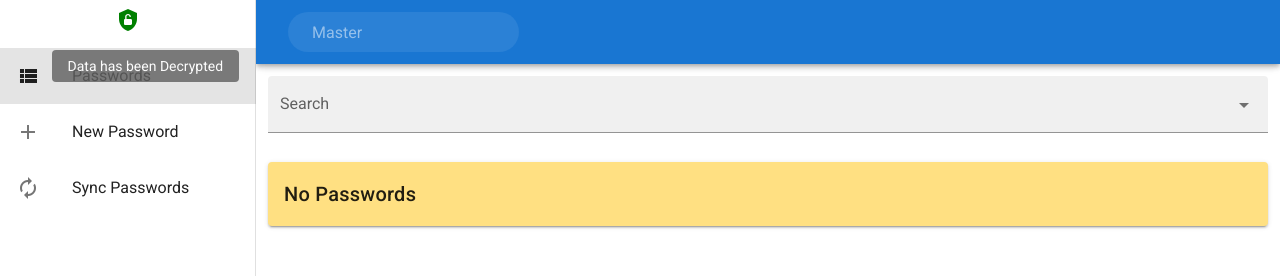
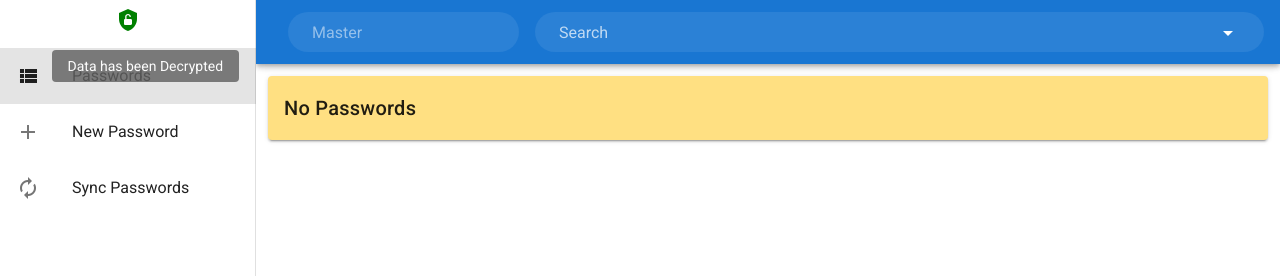
Before and after one commit to IasonArgyrakis/web-pass, a Vue app: page /#/ in a window 1280 px wide. Both pictures are taken after a click on the button "UNLOCK". Shown: the top 276 px of the page. Built offline with nearby package versions, Linux system fonts and the light colour scheme.

Commit message:
moved search to HeaderComponent.vue

```diff
--- a/src/components/HeaderComponent.vue
+++ b/src/components/HeaderComponent.vue
@@ -9,8 +9,8 @@
       <v-app-bar-nav-icon v-show="isMobile" class="mobileNavicon" @click="onClickNavIcon"/>
 
 
+
         <v-text-field
-          :disabled="getIsDecrypted"
             :type="fieldType"
             hide-details
             placeholder="Master"
@@ -23,8 +23,46 @@
             v-model="masterPassword"
         />
         <v-btn v-show="!getIsDecrypted" @click="decrypt">Unlock</v-btn>
+        <v-autocomplete
+            hide-details
+            single-line
+            filled
+            rounded
+            dense
+            dark
+            class=" my-auto"
+            v-if="getIsDecrypted"
+            :filter="passwordFilter"
+            :items="getPasswordList"
+            label="Search">
+          <template
+              slot="item"
+              slot-scope="{ item }"
+          >
+            <v-list-item>
+              <v-list-item-content>
+                <v-list-item-title>{{ item.name }}</v-list-item-title>
+                <v-list-item-subtitle>
+                  <v-container class="password-detail"
+                               v-show="isNotKey(['uid','name'],keyName)"
+                               v-for="(keyValue,keyName) in item" :key="keyName">
+                    <v-row no-gutters>
+                      <p class="col-3  pt-2 ma-0 px-0  text-end text--secondary text-capitalize">{{ keyName }}</p>
+                      <p :class=" ['col-7 sensitive  pt-2 ma-0 px-0 ml-1 mr-auto',{'blured-text':isNotKey(['email','url'],keyName)}]">
+                        {{ keyValue }}
+                      </p>
+                      <v-icon class="ml-2" medium
+                              @click="toClipboard(keyValue)">
+                        mdi-content-copy
+                      </v-icon>
+                    </v-row>
+                  </v-container>
+                </v-list-item-subtitle>
+              </v-list-item-content>
+            </v-list-item>
+          </template>
+        </v-autocomplete>
 
-      <v-spacer></v-spacer>
 
     </v-app-bar>
 
@@ -43,7 +81,8 @@
             <div v-bind="attrs"
                  v-on="on" class="d-flex align-center justify-center pa-2 mx-auto">
               <svg style="width:24px;height:24px" viewBox="0 0 24 24">
-                <path fill="green" d="M12 1L3 5V11C3 16.5 6.8 21.7 12 23C17.2 21.7 21 16.5 21 11V5L12 1M16 15.8C16 16.4 15.4 17 14.7 17H9.2C8.6 17 8 16.4 8 15.7V12.2C8 11.6 8.6 11 9.2 11V8.5C9.2 7.1 10.6 6 12 6S14.8 7.1 14.8 8.5V9H13.5V8.5C13.5 7.7 12.8 7.2 12 7.2S10.5 7.7 10.5 8.5V11H14.8C15.4 11 16 11.6 16 12.3V15.8Z" />
+                <path fill="green"
+                      d="M12 1L3 5V11C3 16.5 6.8 21.7 12 23C17.2 21.7 21 16.5 21 11V5L12 1M16 15.8C16 16.4 15.4 17 14.7 17H9.2C8.6 17 8 16.4 8 15.7V12.2C8 11.6 8.6 11 9.2 11V8.5C9.2 7.1 10.6 6 12 6S14.8 7.1 14.8 8.5V9H13.5V8.5C13.5 7.7 12.8 7.2 12 7.2S10.5 7.7 10.5 8.5V11H14.8C15.4 11 16 11.6 16 12.3V15.8Z"/>
               </svg>
             </div>
           </template>
@@ -51,13 +90,13 @@
         </v-tooltip>
 
 
-
         <v-tooltip v-if="security==='encrypted'" bottom>
           <template v-slot:activator="{ on, attrs }">
             <div v-bind="attrs"
                  v-on="on" class="d-flex align-center justify-center pa-2 mx-auto">
               <svg style="width:24px;height:24px" viewBox="0 0 24 24">
-                <path fill="red" d="M12,1L3,5V11C3,16.55 6.84,21.74 12,23C17.16,21.74 21,16.55 21,11V5L12,1M12,7C13.4,7 14.8,8.1 14.8,9.5V11C15.4,11 16,11.6 16,12.3V15.8C16,16.4 15.4,17 14.7,17H9.2C8.6,17 8,16.4 8,15.7V12.2C8,11.6 8.6,11 9.2,11V9.5C9.2,8.1 10.6,7 12,7M12,8.2C11.2,8.2 10.5,8.7 10.5,9.5V11H13.5V9.5C13.5,8.7 12.8,8.2 12,8.2Z" />
+                <path fill="red"
+                      d="M12,1L3,5V11C3,16.55 6.84,21.74 12,23C17.16,21.74 21,16.55 21,11V5L12,1M12,7C13.4,7 14.8,8.1 14.8,9.5V11C15.4,11 16,11.6 16,12.3V15.8C16,16.4 15.4,17 14.7,17H9.2C8.6,17 8,16.4 8,15.7V12.2C8,11.6 8.6,11 9.2,11V9.5C9.2,8.1 10.6,7 12,7M12,8.2C11.2,8.2 10.5,8.7 10.5,9.5V11H13.5V9.5C13.5,8.7 12.8,8.2 12,8.2Z"/>
               </svg>
             </div>
           </template>
@@ -174,6 +213,18 @@ export default {
     ...mapGetters({
       getDeviceTypeIsMobile: "getDeviceTypeIsMobile",
     }),
+    isNotKey(UnwantedKey, comparedValue) {
+      if (Array.isArray(UnwantedKey)) {
+        let toBool = UnwantedKey.map(item =>
+            item === comparedValue
+        )
+        return !toBool.includes(true)
+      } else
+        return UnwantedKey !== comparedValue;
+    },
+    toClipboard(value) {
+      navigator.clipboard.writeText(value);
+    },
     onClickNavIcon() {
       console.log("nav.ico")
       this.isDrawerActive = true
@@ -182,13 +233,22 @@ export default {
       this.setMasterPassword(this.masterPassword)
       this.decryptStorage()
     },
+    passwordFilter(item, queryText) {
+      const keys = Object.keys(item).map(key => key.toLowerCase());
+      const values = Object.values(item).map(value => value.toString().toLowerCase());
+      const searchText = queryText.toLowerCase();
+      return (keys.findIndex(item => item.indexOf(searchText) > -1) > -1) ||
+          (values.findIndex(item => item.indexOf(searchText) > -1) > -1)
+    },
 
   },
   computed: {
     ...mapGetters({
       getIsDecrypted: "getIsDecrypted",
       hasPreviousData: "getPreviousDataExistence",
+      getPasswordList: "getPasswordList",
     }),
+
     security() {
       let status = "no-data"
       if (this.hasPreviousData) {
@@ -227,4 +287,18 @@ export default {
 .header-component {
 
 }
+
+.blured-text {
+  white-space: nowrap;
+  overflow: hidden;
+  text-overflow: ellipsis;
+  color: transparent;
+  text-shadow: 0px 0px 18px black;
+  transition: text-shadow 0.1s linear;
+
+  &:hover {
+    text-shadow: 0px 0px 0px black;
+  }
+}
+
 </style>
--- a/src/components/ListPasswords.vue
+++ b/src/components/ListPasswords.vue
@@ -6,40 +6,6 @@
         <v-col cols="12 no-gutters">
 
 
-          <div>
-            <v-autocomplete
-                filled
-                :disabled="!getIsDecrypted"
-                :filter="passwordFilter"
-                :items="getPasswordList"
-                label="Search">
-              <template
-                  slot="item"
-                  slot-scope="{ item }"
-              >
-                <v-list-item>
-                  <v-list-item-content>
-                    <v-list-item-title>{{ item.name }}</v-list-item-title>
-                    <v-list-item-subtitle>
-                      <v-container class="password-detail"
-                                   v-show="isNotKey(['uid','name'],keyName)"
-                                   v-for="(keyValue,keyName) in item" :key="keyName">
-                        <v-row no-gutters>
-                          <p class="col-3  pt-2 ma-0 px-0  text-end text--secondary text-capitalize">{{ keyName }}</p>
-                          <p :class=" ['col-7 sensitive  pt-2 ma-0 px-0 ml-1 mr-auto',{'blured-text':isNotKey(['email','url'],keyName)}]">
-                            {{ keyValue }}
-                          </p>
-                          <v-icon class="ml-2" medium
-                                  @click="toClipboard(keyValue)">
-                            mdi-content-copy
-                          </v-icon>
-                        </v-row>
-                      </v-container>
-                    </v-list-item-subtitle>
-                  </v-list-item-content>
-                </v-list-item>
-              </template>
-            </v-autocomplete>
 
             <div v-if="getIsDecrypted">
               <div v-show="!hasNoPasswords" v-for="password in getPasswordList" v-bind:key="password.uid">
@@ -69,7 +35,6 @@
                 <v-card-title class="text--white">You Need to Decrypt First</v-card-title>
               </v-card>
             </div>
-          </div>
 
 
         </v-col>
@@ -106,13 +71,7 @@ export default {
     toClipboard(value) {
       navigator.clipboard.writeText(value);
     },
-    passwordFilter(item, queryText) {
-      const keys = Object.keys(item).map(key => key.toLowerCase());
-      const values = Object.values(item).map(value => value.toString().toLowerCase());
-      const searchText = queryText.toLowerCase();
-      return (keys.findIndex(item => item.indexOf(searchText) > -1) > -1) ||
-          (values.findIndex(item => item.indexOf(searchText) > -1) > -1)
-    },
+
 
   },
   computed: {
```
Lines whose indentation alone changed are shown as unchanged.
